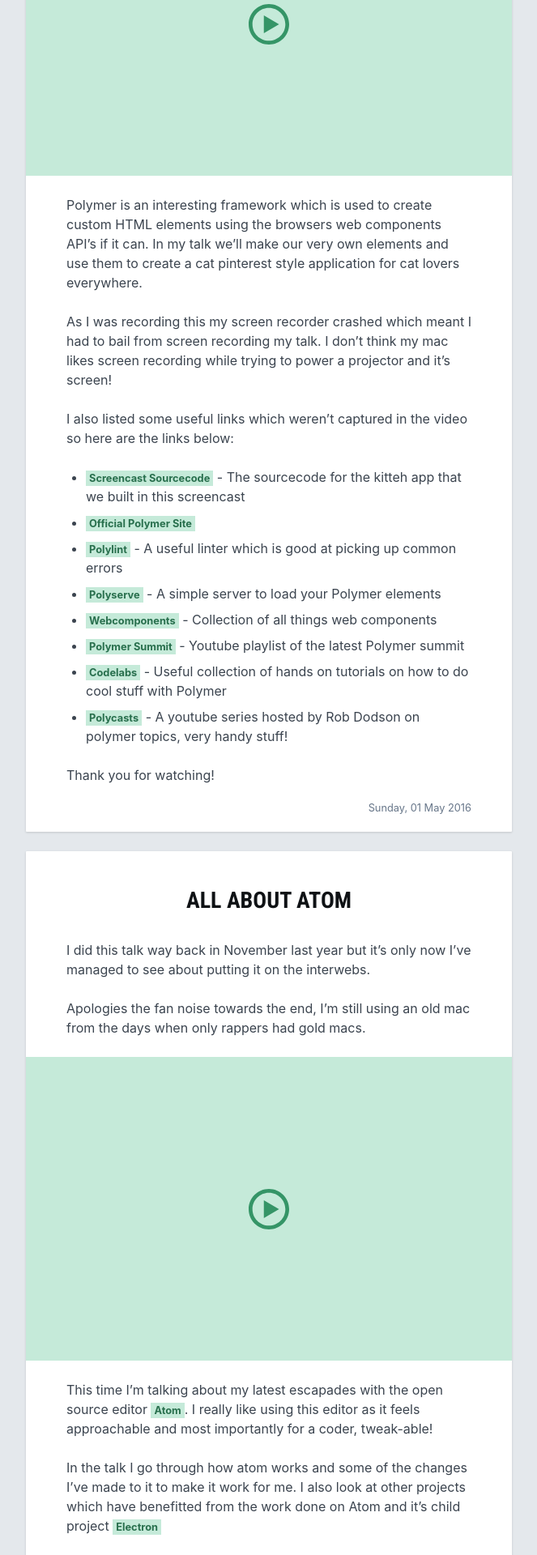
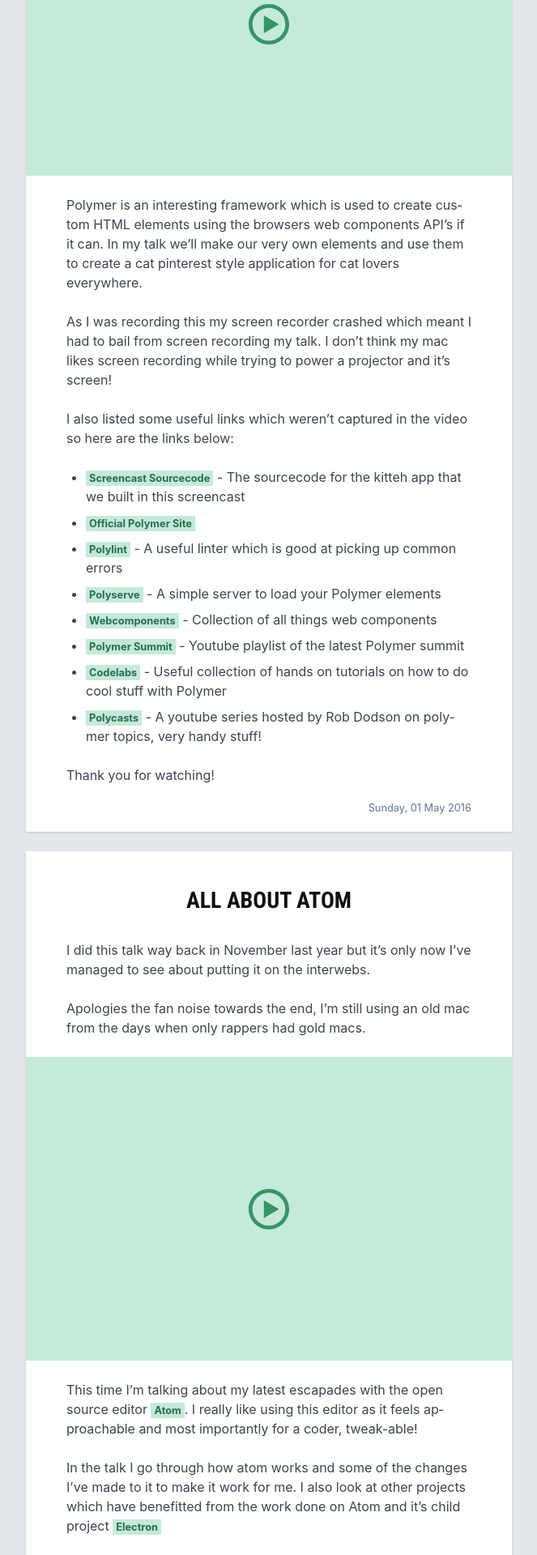
Before and after one commit to studioromeo/studioromeo.github.com, a Jekyll site: the page built from index.html, in a window 1280 px wide. Shown: the part 448-2368 px from the top of the page at 81% size, without its empty margins (308-971 px from the left). Built offline with Jekyll 4.4.1, drawn with Linux system fonts in a browser that asks for light colours; emoji names are drawn with the system emoji font; the list of posts is cut into pages by our own code.

Commit message:
Bug: Allow words to wrap (ideally with hyphens)
hyphens isn't supported in everything so we fall back to word-wrap which does similar but without the hypen
https://caniuse.com/css-hyphens

```diff
--- a/_sass/base.body.scss
+++ b/_sass/base.body.scss
@@ -5,6 +5,9 @@
     margin: 0 auto;
     max-width: $container-width;
     text-rendering: optimizeLegibility;
+
+    word-wrap: break-word;
+    hyphens: auto;
 
     &::before {
         background: $colour-green;
```
